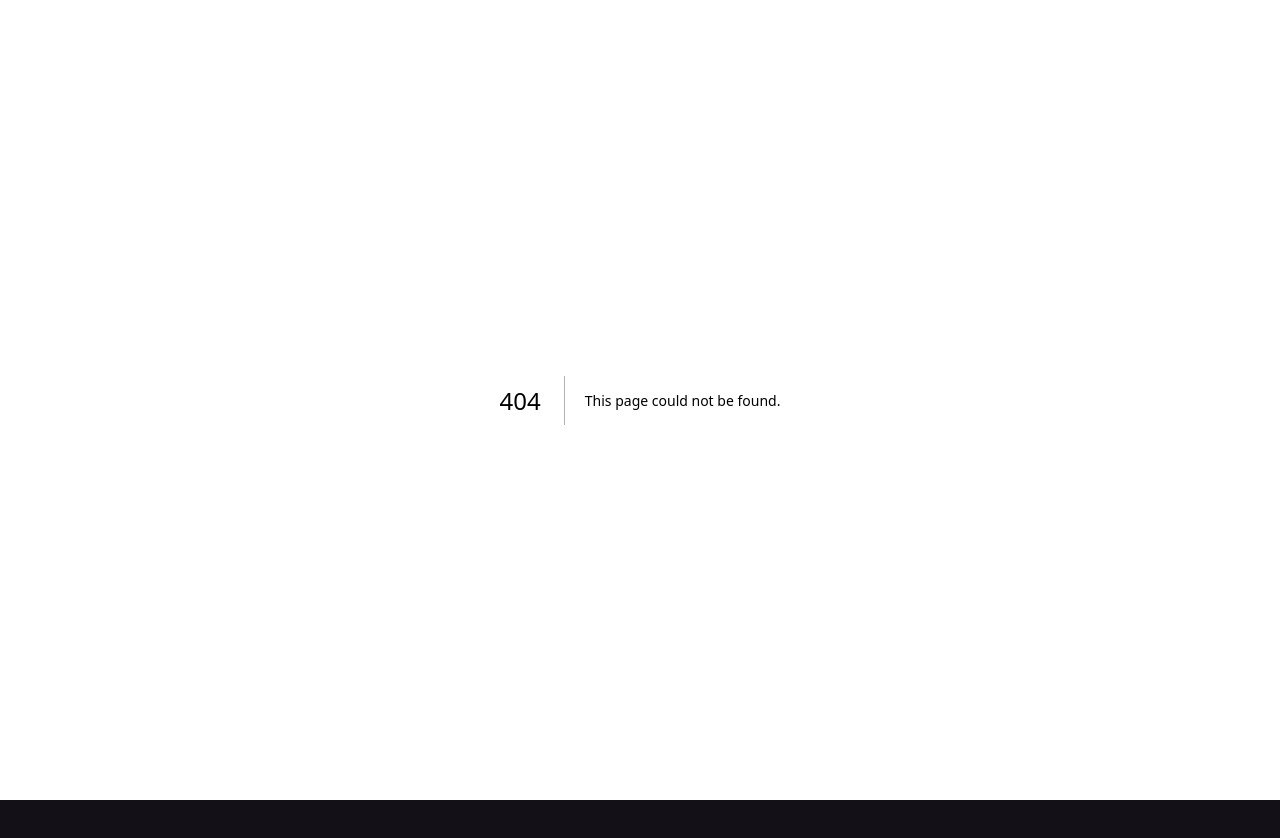
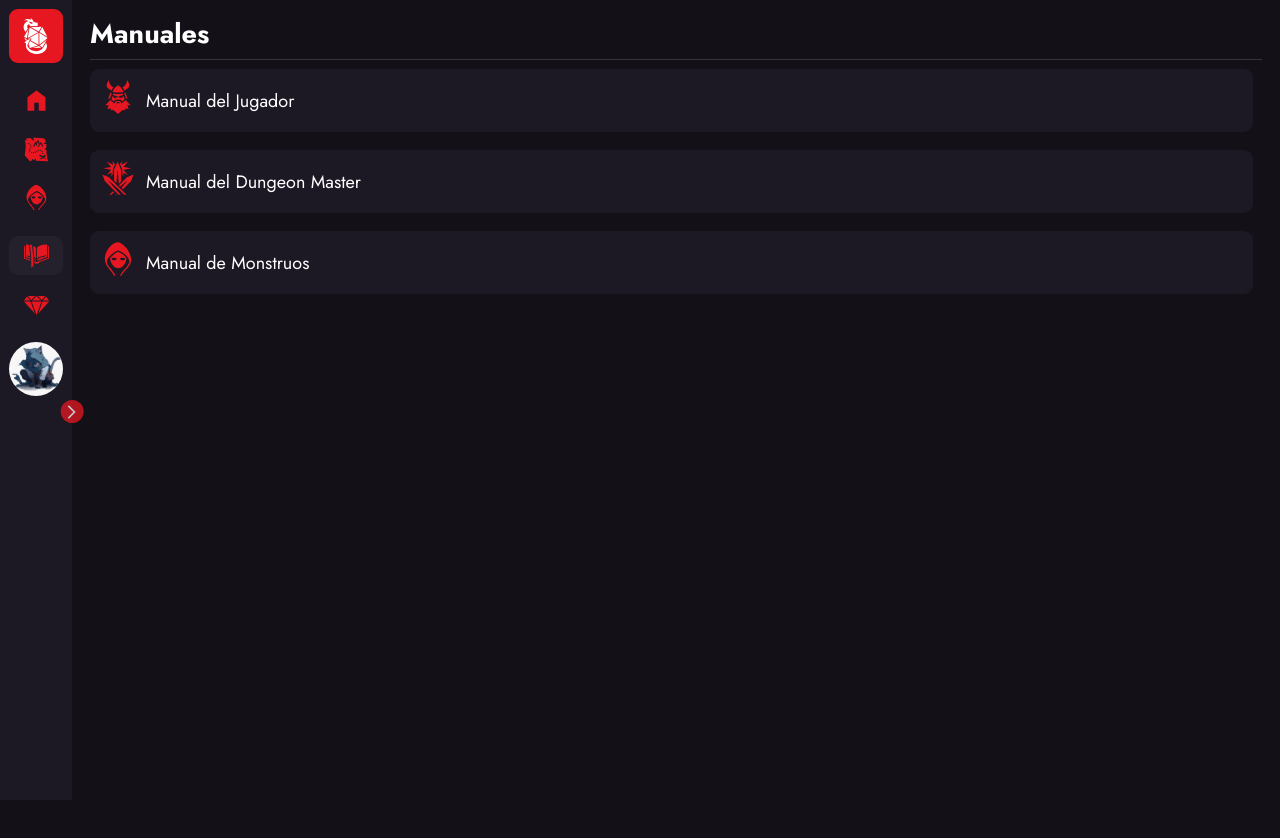
Before and after one commit to proyecto-dnd/frontend, a Next.js app: page /manuals in a window 1280 px wide. Before the commit this address had no page. Shown: the top 838 px of the page. Before the commit the page ends 800 px from the top, so only its background shows below. Built offline with nearby package versions, Linux system fonts and the light colour scheme; sample sign-in values are in the browser's storage.

Commit message:
agregando pagina de manuals

```diff
--- /dev/null
+++ b/src/app/(home)/manuals/itemsManuals.tsx
@@ -0,0 +1,23 @@
+import AllForOne from "@/components/icons/AllForOne";
+import Cowled from "@/components/icons/Cowled";
+import DwarfFace from "@/components/icons/DwarfFace";
+
+const itemsManuals = [
+  {
+    icon: <DwarfFace size={"2rem"} />,
+    title: "Manual del Jugador",
+    link: "Evelyn Ironfist",
+  },
+  {
+    icon: <AllForOne size={"2rem"} />,
+    title: "Manual del Dungeon Master",
+    link: "Evelyn Ironfist",
+  },
+  {
+    icon: <Cowled size={"2rem"} />,
+    title: "Manual de Monstruos",
+    link: "Evelyn Ironfist",
+  },
+];
+
+export default itemsManuals;
--- /dev/null
+++ b/src/app/(home)/manuals/page.module.css
@@ -0,0 +1,42 @@
+.header {
+  display: flex;
+  gap: 0.5rem;
+  flex-wrap: wrap;
+  justify-content: space-between;
+  align-items: center;
+  text-wrap: nowrap;
+  flex-direction: column;
+}
+
+.items {
+  display: flex;
+  flex-wrap: wrap;
+  margin: 0 auto;
+  align-content: flex-start;
+  gap: 1rem;
+  height: calc(100vh - 7.3rem);
+  padding-right: 0.5rem;
+}
+
+.title {
+  width: 100%;
+  display: flex;
+  justify-content: space-between;
+  align-items: center;
+  gap: 0.5rem;
+}
+
+@media (min-width: 550px) {
+  .title {
+    justify-content: flex-start;
+    width: auto;
+  }
+
+  .items {
+    height: calc(100vh - 5rem);
+  }
+
+  .header {
+    flex-direction: row;
+  }
+}
--- /dev/null
+++ b/src/app/(home)/manuals/page.tsx
@@ -0,0 +1,31 @@
+"use client";
+
+import React from "react";
+import styles from "./page.module.css";
+import itemsManuals from "./itemsManuals";
+import BoxManual from "@/components/home/BoxManual/BoxManual";
+
+const Manuals = () => {
+  return (
+    <section className={styles.list}>
+      <section className={styles.header}>
+        <div className={styles.title}>
+          <h2>Manuales</h2>
+        </div>
+      </section>
+      <hr />
+      <div className={styles.items}>
+      {itemsManuals.map((object, index) => (
+        <BoxManual
+          key={index}
+          icon={object.icon}
+          title={object.title}
+          link={object.link}
+        />
+      ))}
+      </div>
+    </section>
+  );
+};
+
+export default Manuals;
--- /dev/null
+++ b/src/components/home/BoxManual/BoxManual.module.css
@@ -0,0 +1,10 @@
+.BoxManual{
+  background: var(--background-light);
+  width: 100%;
+  display: flex;
+  align-items: center;
+  border-radius: var(--border-radius);
+}
+.icon{
+  padding: 10px;
+}
--- /dev/null
+++ b/src/components/home/BoxManual/BoxManual.tsx
@@ -0,0 +1,20 @@
+import React from "react";
+import styles from "./BoxManual.module.css";
+import Link from "next/link";
+
+export type BoxManualProps = {
+  icon: React.ReactNode;
+  title: string;
+  link: string;
+};
+
+const BoxManual = ({ icon, title, link }: BoxManualProps) => {
+  return (
+    <Link href={link} className={styles.BoxManual}>
+      <div className={styles.icon}>{icon}</div>
+      <p>{title}</p>
+    </Link>
+  );
+};
+
+export default BoxManual;
```
